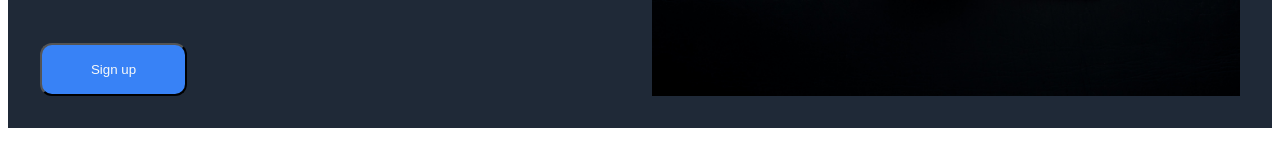
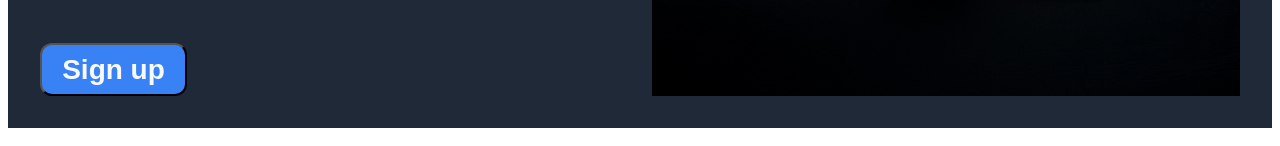
Before and after one commit to yalbal4/odin_landing_page, a plain HTML site: page index.html in a window 1280 px wide. Shown: the part 439-585 px from the top of the page. Drawn offline with Linux system fonts and the light colour scheme.

Commit message:
Emphasize top section button text
Make Sign up more visible on the button

```diff
--- a/style.css
+++ b/style.css
@@ -49,6 +49,8 @@
     height: 15%;
     border-radius: 12px;
     background-color: #3882F6;
+    font-size: 28px;
+    font-weight: 900;
 }
 
 .card img {
```
